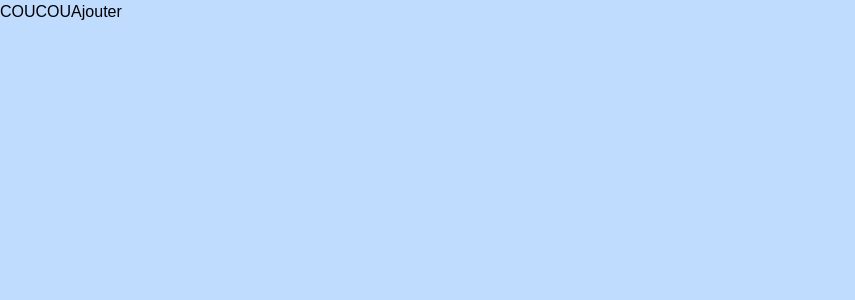
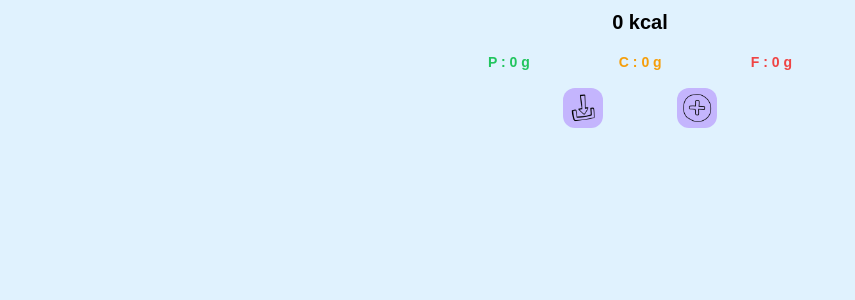
Before and after one commit to bastos-rcd/FitTrack, a Next.js app in the folder calculator/: page / in a window 1280 px wide. Shown: the top 300 px of the page, without its empty margins (0-855 px from the left). Built offline with nearby package versions, Linux system fonts and the light colour scheme.

Commit message:
feat(home): print macros and buttons

```diff
--- a/calculator/src/app/layout.tsx
+++ b/calculator/src/app/layout.tsx
@@ -16,7 +16,9 @@ export default function RootLayout({
       <head>
         <link rel="icon" href="/icon.png" />
       </head>
-      <body className="bg-blue-200 w-screen h-screen">{children}</body>
+      <body className="w-screen h-screen flex flex-col items-center justify-center bg-sky-100 text-black ">
+        {children}
+      </body>
     </html>
   );
 }
--- a/calculator/src/app/page.tsx
+++ b/calculator/src/app/page.tsx
@@ -1,10 +1,40 @@
+"use client";
+
 import Link from "next/link";
+import useMealStore from "@/store/mealStore";
 
-export default function Home() {
+const HomePage = () => {
+  const { meal, calculateTotal } = useMealStore();
+
+  const { totalCalories, totalProteins, totalCarbs, totalFats } =
+    calculateTotal();
+
+  const onExportMacros = () => {};
+
   return (
-    <div>
-      COUCOU
-      <Link href="/meal">Ajouter</Link>
+    <div className="w-full md:w-1/4 h-full flex flex-col items-center">
+      <p className="text-xl font-bold p-2">{totalCalories} kcal</p>
+      <div className="w-full flex flex-row justify-between p-2 text-sm">
+        <p className="text-green-500 font-bold">P : {totalProteins} g</p>
+        <p className="text-amber-500 font-bold">C : {totalCarbs} g</p>
+        <p className="text-red-500 font-bold">F : {totalFats} g</p>
+      </div>
+      <div className="w-full flex flex-row justify-evenly p-2 text-sm text-white">
+        <button
+          onClick={onExportMacros}
+          className="p-1 text-center justify-center items-center rounded-xl bg-violet-300"
+        >
+          <img src="/export.png" className="w-8" />
+        </button>
+        <Link
+          href="/meal"
+          className="p-1 text-center justify-center items-center rounded-xl bg-violet-300"
+        >
+          <img src="/add.png" className="w-8" />
+        </Link>
+      </div>
     </div>
   );
-}
+};
+
+export default HomePage;
```
Also changed, not shown: calculator/public/add.png (added), calculator/public/export.png (added).
